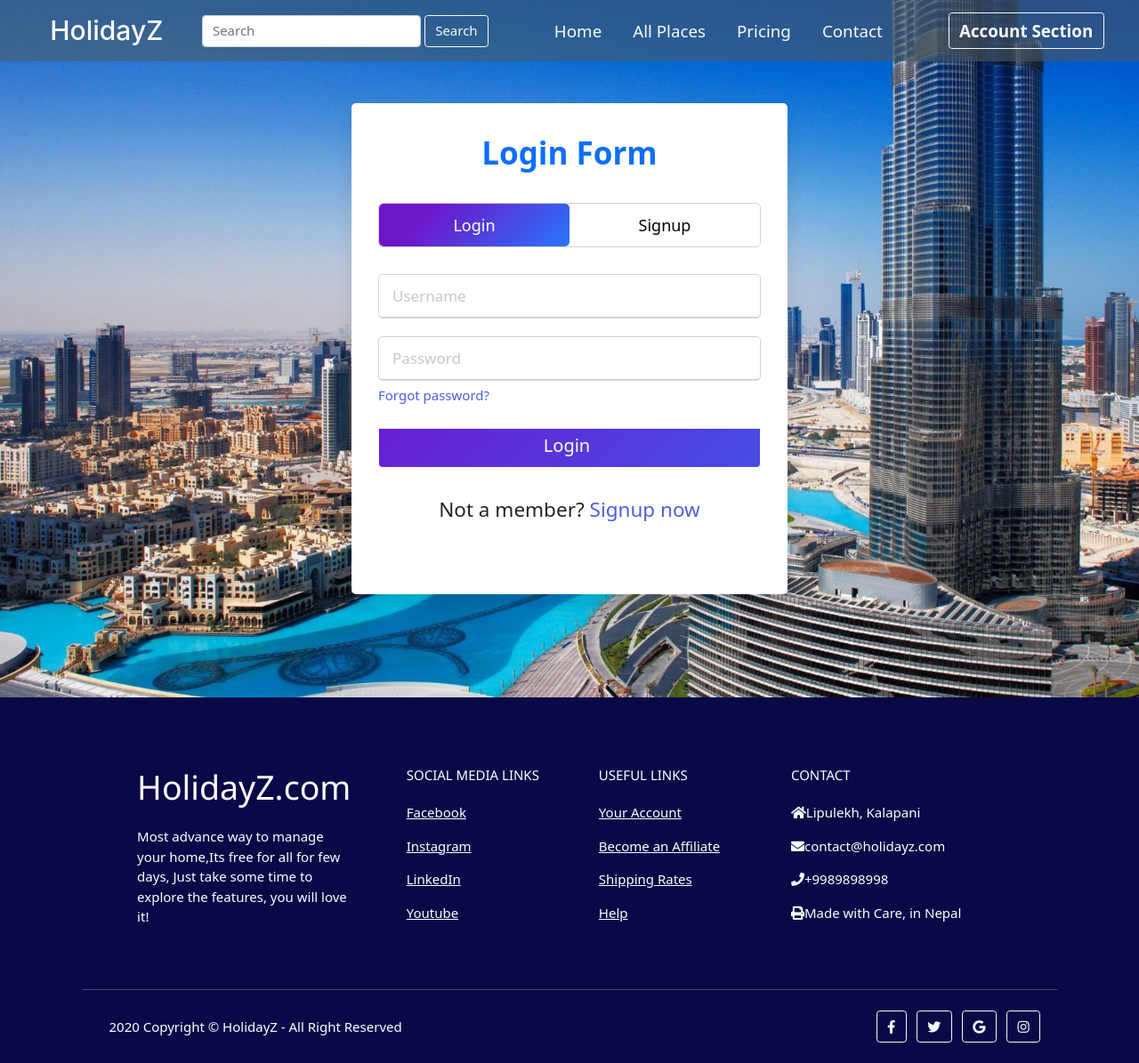
After one commit to itsbimal/Holidayz-Travel-WebApp, a Django app: page /account/ in a window 1280 px wide. The commit adds this page. Shown: the whole page at 89% size. Run offline with Django 3.2, Linux system fonts and the light colour scheme.

Commit message:
Login page frontend is designed!

```diff
--- /dev/null
+++ b/homepage/templates/homepage/account.html
@@ -0,0 +1,80 @@
+{% extends 'home_layout.html' %}
+{% load static %}
+{% block title %}
+    Account
+{% endblock title %}
+
+{% block header %}
+    <header id="account">
+        <div class="login-reg">
+            <div class="title-text">
+                <div class="title login text-primary">Login Form</div>
+                <div class="title signup text-primary">Signup Form</div>
+            </div>
+            <div class="form-container">
+                <div class="slide-controls">
+                    <input type="radio" name="slide" id="login" checked>
+                    <input type="radio" name="slide" id="signup">
+                    <label for="login" class="slide login">Login</label>
+                    <label for="signup" class="slide signup">Signup</label>
+                    <div class="slider-tab"></div>
+                </div>
+                <div class="form-inner">
+                    <form action="#" class="login">
+
+                        <div class="field">
+                            <input type="text" placeholder="Username" required>
+                        </div>
+                        <div class="field">
+                            <input type="password" placeholder="Password" required>
+                        </div>
+                        <div class="pass-link">
+                            <a href="#">Forgot password?</a>
+                        </div>
+                        <div class="field btn">
+                            <div class="btn-layer slide"></div>
+                            <input type="submit" value="Login">
+                        </div>
+                        <div class="signup-link fs-4">
+                            Not a member? <a href="">Signup now</a>
+                        </div>
+
+                        {% for message in messages %}
+                            <div class="alert alert-success mt-3" role="alert">
+                                <p id="messages">{{ message }} <i class="fa fa-check-circle" aria-hidden="true"></i></p>
+                            </div>
+                        {% endfor %}
+
+
+                    </form>
+                    <form action="" method="post" class="form">
+                        {% csrf_token %}
+                        <div class="field">
+                            <input id="reg_name" name="reg_name" type="text" placeholder="Name" required>
+                        </div>
+                        <div class="field">
+                            <input id="reg_uname" name="reg_uname" type="text" placeholder="Username" required>
+                        </div>
+                        <div class="field">
+                            <input id="reg_pass" name="reg_pass" type="password" placeholder="Password" required>
+                        </div>
+                        <div class="field">
+                            <input id="reg_confpass" name="reg_confpass" type="password" placeholder="Confirm password"
+                                   required>
+                        </div>
+                        <div class="field btn">
+                            <div class="btn-layer"></div>
+                            <div><input type="submit" value="Signup"></div>
+
+                        </div>
+
+                    </form>
+                </div>
+            </div>
+        </div>
+    </header>
+{% endblock header %}
+
+{% block js_file %}
+    <script type="text/javascript" src="{% static 'js/main.js' %}"></script>
+{% endblock js_file %}
--- a/homepage/urls.py
+++ b/homepage/urls.py
@@ -9,6 +9,7 @@ def testfcn(request):
 
 urlpatterns = [
     path('', views.index_page),
+    path('account/', views.account),
     path('pricing/',views.pricing_page),
-
+    path('home/', testfcn)
 ]
--- a/homepage/views.py
+++ b/homepage/views.py
@@ -8,3 +8,25 @@ def index_page(request):
 
 def pricing_page(request):
     return render(request, 'homepage/pricing.html')
+
+
+def account(request):
+    # if request.method == 'POST':
+    #     data = request.POST
+    #     var_name = data['reg_name']
+    #     var_uname = data['reg_uname']
+    #     var_pass = data['reg_pass']
+    #     var_confpass = data['reg_confpass']
+    #     user = Users.objects.create(name=var_name,
+    #                                 username=var_uname,
+    #                                 password=var_pass,
+    #                                 confirm_password=var_confpass)
+    #
+    #     if user:
+    #         messages.success(request,'User Created Successfully! Please login now with correct username and password!')
+    #         # return HttpResponse("Created Successfully")
+    #
+    #     else:
+    #         return HttpResponse("Failed Bro!")
+
+    return render(request, 'homepage/account.html')
--- a/static/css/homepage.css
+++ b/static/css/homepage.css
@@ -10,6 +10,16 @@
     width: 100%;
     backdrop-filter: blur(5rem);
     background-color: rgba(84, 93, 87, 0.5);
+}
+.navbar-nav li{
+    padding-right: 10px;
+    padding-left: 10px;
+}
+
+
+.navbar-nav li:hover{
+    border: 1px solid #fff;
+    border-radius: 10px;
 }
 
 #header-first {
--- /dev/null
+++ b/static/css/login.css
@@ -0,0 +1,210 @@
+
+#account{
+    background-image: url(../images/login_image.jpg);
+    background-size: cover;
+    height: 98vh;
+    display: grid;
+    place-items: center;
+}
+#messages{
+    margin-bottom: 0rem;
+}
+
+::selection {
+    background-image: linear-gradient(315deg, #2876f9 0%, #6d17cb 74%);
+    color: #fff;
+}
+
+.login-reg {
+    overflow: hidden;
+    max-width: 490px;
+    background: #fff;
+    padding: 30px;
+    border-radius: 5px;
+    box-shadow: 0px 15px 20px rgba(0, 0, 0, 0.1);
+}
+
+.login-reg .title-text {
+    display: flex;
+    width: 200%;
+}
+
+.login-reg .title {
+    width: 50%;
+    font-size: 35px;
+    font-weight: 600;
+    text-align: center;
+    transition: all 0.6s cubic-bezier(0.68, -0.55, 0.265, 1.55);
+}
+
+.login-reg .slide-controls {
+    position: relative;
+    display: flex;
+    height: 50px;
+    width: 100%;
+    overflow: hidden;
+    margin: 30px 0 10px 0;
+    justify-content: space-between;
+    border: 1px solid lightgrey;
+    border-radius: 5px;
+}
+
+.slide-controls .slide {
+    height: 100%;
+    width: 100%;
+    color: #fff;
+    font-size: 18px;
+    font-weight: 500;
+    text-align: center;
+    line-height: 48px;
+    cursor: pointer;
+    z-index: 1;
+    transition: all 0.6s ease;
+}
+
+.slide-controls label.signup {
+    color: #000;
+}
+
+.slide-controls .slider-tab {
+    position: absolute;
+    height: 100%;
+    width: 50%;
+    left: 0;
+    z-index: 0;
+    border-radius: 5px;
+    background-image: linear-gradient(315deg, #2876f9 0%, #6d17cb 74%);
+    transition: all 0.6s cubic-bezier(0.68, -0.55, 0.265, 1.55);
+}
+
+input[type="radio"] {
+    display: none;
+}
+
+#signup:checked~.slider-tab {
+    left: 50%;
+}
+
+#signup:checked~label.signup {
+    color: #fff;
+    cursor: default;
+    user-select: none;
+}
+
+#signup:checked~label.login {
+    color: #000;
+}
+
+#login:checked~label.signup {
+    color: #000;
+}
+
+#login:checked~label.login {
+    cursor: default;
+    user-select: none;
+}
+
+.login-reg .form-container {
+    width: 100%;
+    overflow: hidden;
+}
+
+.form-container .form-inner {
+    display: flex;
+    width: 200%;
+}
+
+.form-container .form-inner form {
+    width: 50%;
+    transition: all 0.6s cubic-bezier(0.68, -0.55, 0.265, 1.55);
+}
+
+.form-inner form .field {
+    height: 50px;
+    width: 100%;
+    margin-top: 20px;
+}
+
+.form-inner form .field input {
+    height: 100%;
+    width: 100%;
+    outline: none;
+    padding-left: 15px;
+    border-radius: 5px;
+    border: 1px solid lightgrey;
+    border-bottom-width: 2px;
+    font-size: 17px;
+    transition: all 0.3s ease;
+}
+
+.form-inner form .field input:focus {
+    border-color: #4b3bd8;
+    /* box-shadow: inset 0 0 3px #fb6aae; */
+}
+
+.form-inner form .field input::placeholder {
+    color: #999;
+    transition: all 0.3s ease;
+}
+
+form .field input:focus::placeholder {
+    color: #b3b3b3;
+}
+
+.form-inner form .pass-link {
+    margin-top: 5px;
+}
+
+.form-inner form .signup-link {
+    text-align: center;
+    margin-top: 30px;
+}
+
+.form-inner form .pass-link a,
+.form-inner form .signup-link a {
+    color: #4e5de4;
+    text-decoration: none;
+}
+
+.form-inner form .pass-link a:hover,
+.form-inner form .signup-link a:hover {
+    text-decoration: underline;
+}
+
+form .btn {
+    height: 50px;
+    width: 100%;
+    border-radius: 5px;
+    position: relative;
+    overflow: hidden;
+}
+
+form .btn .btn-layer {
+    height: 100%;
+    width: 300%;
+    position: absolute;
+    left: -100%;
+    background-image: linear-gradient(315deg, #2876f9 0%, #6d17cb 74%);
+    border-radius: 5px;
+    transition: all 0.4s ease;
+    ;
+}
+
+form .btn:hover .btn-layer {
+    left: 0;
+}
+
+form .btn input[type="submit"] {
+    height: 100%;
+    width: 100%;
+    z-index: 1;
+    position: relative;
+    background: none;
+    border: none;
+    color: #fff;
+    padding-left: 0;
+    border-radius: 5px;
+    font-size: 20px;
+    font-weight: 500;
+    cursor: pointer;
+}
--- a/static/js/main.js
+++ b/static/js/main.js
@@ -0,0 +1,36 @@
+//Login page Slider
+const loginText = document.querySelector(".title-text .login");
+const loginForm = document.querySelector("form.login");
+const loginBtn = document.querySelector("label.login");
+const signupBtn = document.querySelector("label.signup");
+const signupLink = document.querySelector("form .signup-link a");
+const loginlink = document.getElementsByClassName('login-link')
+signupBtn.onclick = (() => {
+    loginForm.style.marginLeft = "-50%";
+    loginText.style.marginLeft = "-50%";
+});
+loginBtn.onclick = (() => {
+    loginForm.style.marginLeft = "0%";
+    loginText.style.marginLeft = "0%";
+});
+signupLink.onclick = (() => {
+    signupBtn.click();
+    return false;
+});
+
+loginlink.onclick = (() => {
+    loginBtn.click();
+    return false;
+});
+
+
+
+// User Dashboard Navbar JavaScript
+
+(function () {
+  'use strict'
+  var tooltipTriggerList = [].slice.call(document.querySelectorAll('[data-bs-toggle="tooltip"]'))
+  tooltipTriggerList.forEach(function (tooltipTriggerEl) {
+    new bootstrap.Tooltip(tooltipTriggerEl)
+  })
+})()
--- a/templates/home_layout.html
+++ b/templates/home_layout.html
@@ -9,6 +9,7 @@
     {# All CDN Links#}
     <link rel="stylesheet" href="https://www.w3schools.com/w3css/4/w3.css">
     <link rel="stylesheet" href="{% static 'css/homepage.css' %}">
+    <link rel="stylesheet" href="{% static 'css/login.css' %}">
     <link href="https://cdn.jsdelivr.net/npm/bootstrap@5.1.0/dist/css/bootstrap.min.css" rel="stylesheet"
           integrity="sha384-KyZXEAg3QhqLMpG8r+8fhAXLRk2vvoC2f3B09zVXn8CA5QIVfZOJ3BCsw2P0p/We" crossorigin="anonymous"/>
     <link href="https://cdnjs.cloudflare.com/ajax/libs/font-awesome/5.15.1/css/all.min.css" rel="stylesheet" />
@@ -36,13 +37,13 @@
             </div>
             <ul class="navbar-nav ">
                 <li class="nav-item">
-                    <a class="nav-link active text-light fs-5 me-3" aria-current="page" href="/users">Home</a>
+                    <a class="nav-link text-light fs-5 " aria-current="page" href="/users">Home</a>
                 </li>
                 <li class="nav-item">
-                    <a class="nav-link text-light fs-5 me-3" href="http://127.0.0.1:8000/">Services</a>
+                    <a class="nav-link text-light fs-5" href="http://127.0.0.1:8000/">All Places</a>
                 </li>
                  <li class="nav-item">
-                    <a class="nav-link text-light fs-5 me-3" href="/pricing">Pricing</a>
+                    <a class="nav-link text-light fs-5" href="/pricing">Pricing</a>
                 </li>
                 <li class="nav-item">
                     <a class="nav-link text-light fs-5" href="http://127.0.0.1:8000/">Contact</a>
@@ -51,11 +52,11 @@
             </ul>
 
             <ul class="navbar-nav">
-                <li class="nav-item">
+                <div class="nav-item">
                     <button type="button" onclick="window.location.href='/account'"
                             class="btn btn-outline-light fs-5 fw-bold">Account Section
                     </button>
-                </li>
+                </div>
             </ul>
 
         </div>
```
Also changed, not shown: db.sqlite3.
